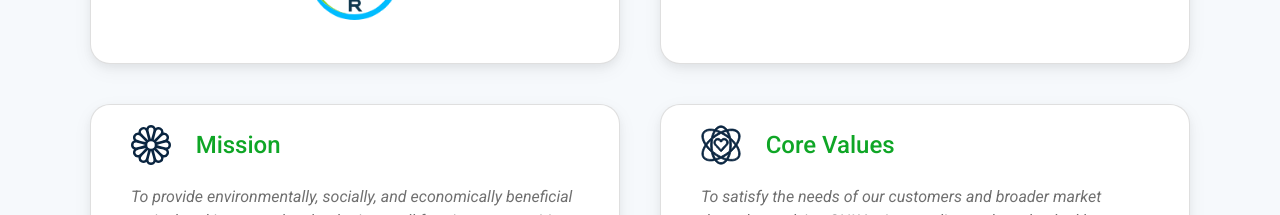
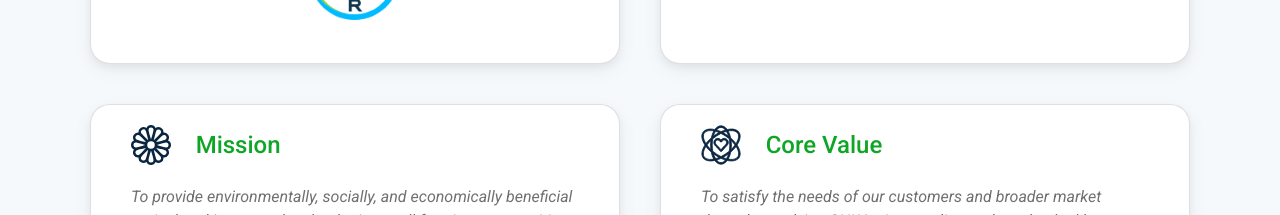
Before and after one commit to menelik7/makobu, a React (Create React App) app in the folder client/: page / in a window 1280 px wide. Shown: the part 940-1155 px from the top of the page. Built offline with nearby package versions, Linux system fonts and the light colour scheme; a web font is replaced by a local one.

Commit message:
Stroke color on core value fixed

```diff
--- a/client/src/components/landing/whoWeAreCards.js
+++ b/client/src/components/landing/whoWeAreCards.js
@@ -1,5 +1,5 @@
 import React from "react";
-import { ReactComponent as CoreValues } from "../svg/coreValues.svg";
+import { ReactComponent as CoreValue } from "../svg/coreValue.svg";
 import { ReactComponent as Eye } from "../svg/eye.svg";
 import { ReactComponent as Flower } from "../svg/flower1.svg";
 import { ReactComponent as People } from "../svg/people.svg";
@@ -24,8 +24,8 @@ export default [
 			"To provide environmentally, socially, and economically  beneficial agricultural inputs and technologies to all farming communities of Ethiopia.",
 	},
 	{
-		icon: <CoreValues />,
-		title: "Core Values",
+		icon: <CoreValue />,
+		title: "Core Value",
 		content:
 			"To satisfy the needs of our customers and broader market through supplying ONLY prime quality products backed by technical support/services.",
 	},
```
Also changed, not shown: client/src/components/svg/coreValue.svg (renamed from client/src/components/svg/coreValues.svg).
